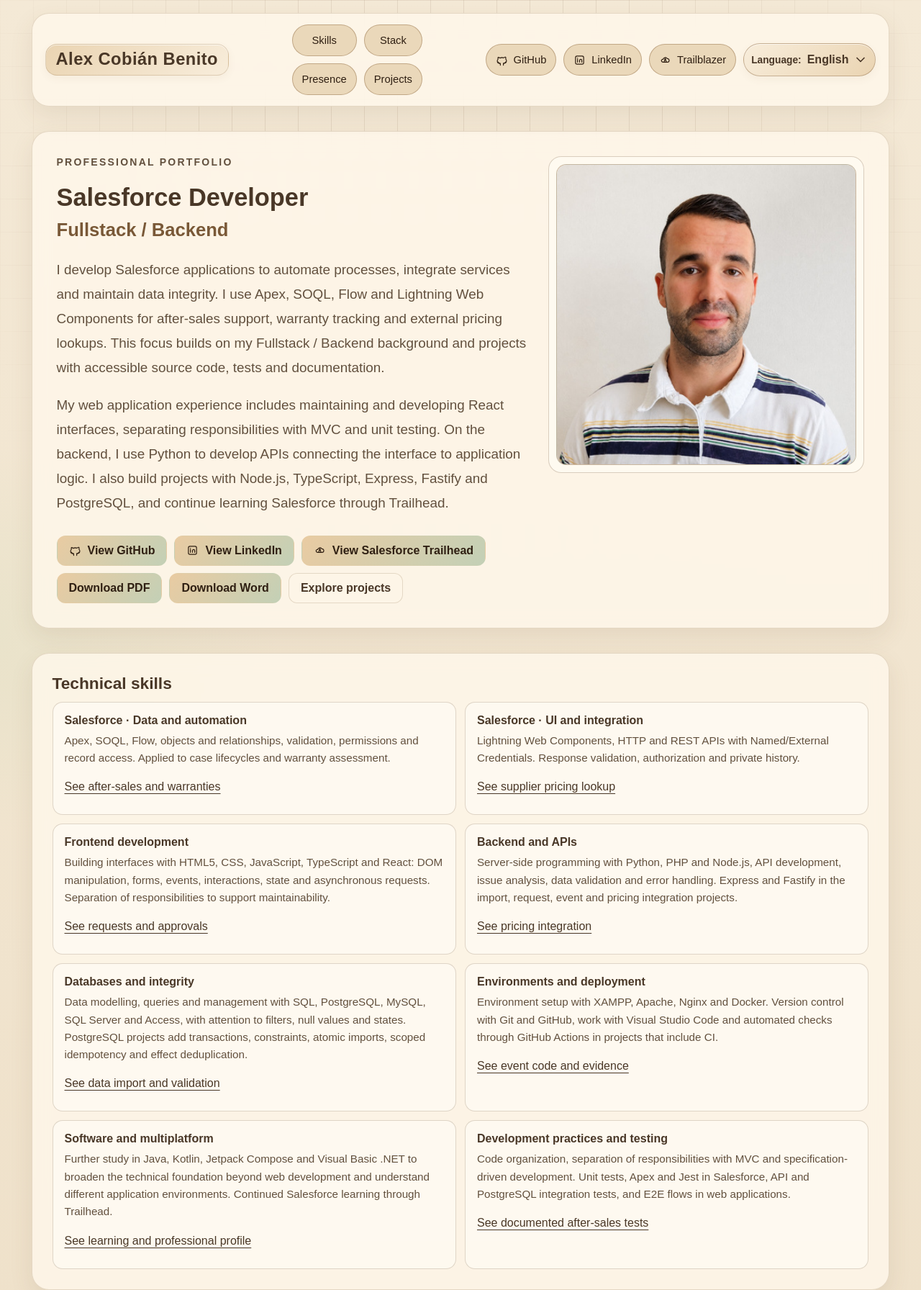
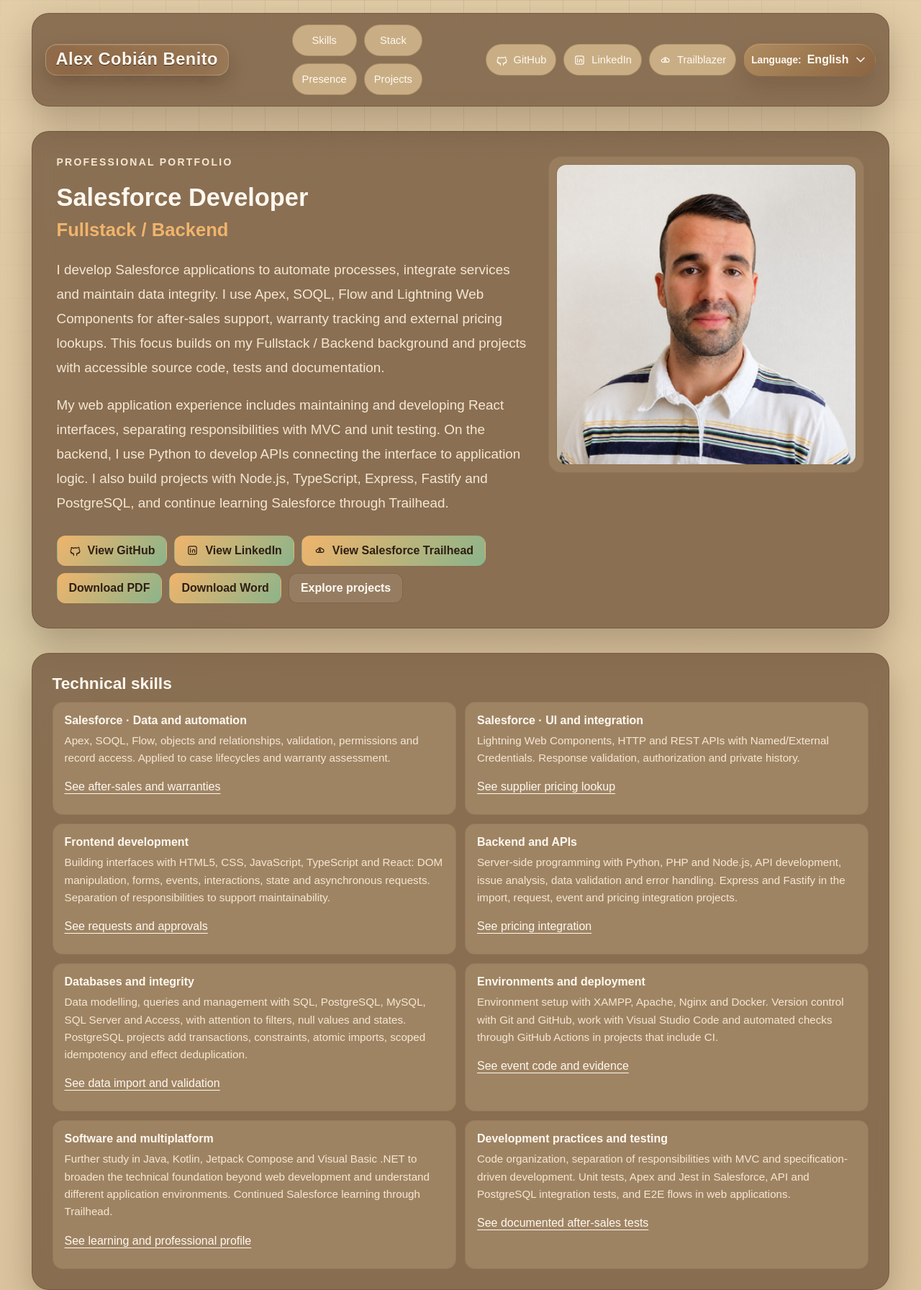
Before and after one commit to AlexC-0/alexcobian.com, a plain HTML site: page index.html in a window 1280 px wide. Shown: the top 1792 px of the page at 72% size. Drawn offline with Linux system fonts and the light colour scheme.

Commit message:
fix: restaurar la paleta original del portfolio
- Recuperar los colores, transparencias, degradados y sombras originales.
- Conservar el contenido, la disposición y los CV actuales.
- Declarar el esquema de color y actualizar la versión de caché del CSS.
- Verificar ambos idiomas, presentación adaptable y descargas.

```diff
--- a/index.html
+++ b/index.html
@@ -3,6 +3,7 @@
   <head>
     <meta charset="utf-8" />
     <meta name="viewport" content="width=device-width, initial-scale=1" />
+    <meta name="color-scheme" content="only light" />
     <meta http-equiv="Content-Security-Policy" content="default-src 'self'; base-uri 'self'; object-src 'none'; script-src 'self'; style-src 'self' https://fonts.googleapis.com; font-src https://fonts.gstatic.com; img-src 'self' data: https:; connect-src 'self'; form-action 'self'; upgrade-insecure-requests" />
     <meta name="referrer" content="strict-origin-when-cross-origin" />
     <title>Alex Cobián Benito | Desarrollador Salesforce · Fullstack / Backend</title>
@@ -23,7 +24,7 @@
     <link rel="preconnect" href="https://fonts.googleapis.com" />
     <link rel="preconnect" href="https://fonts.gstatic.com" crossorigin />
     <link href="https://fonts.googleapis.com/css2?family=Sora:wght@400;600;700;800&family=Manrope:wght@400;500;700&display=swap" rel="stylesheet" />
-    <link rel="stylesheet" href="styles.css?v=20261119-2" />
+    <link rel="stylesheet" href="styles.css?v=20261119-3" />
     <script src="app.js?v=20261119-2" defer>
     </script>
   </head>
--- a/styles.css
+++ b/styles.css
@@ -1,15 +1,16 @@
 :root {
-  --bg: #e3cfaf;
-  --bg2: #f4e9d6;
+  color-scheme: only light;
+  --bg: #cdb188;
+  --bg2: #e2cda8;
   --sand: #cdb188;
-  --text: #493727;
-  --muted: #62503e;
-  --line: rgba(143, 108, 70, 0.22);
-  --glass: rgba(255, 248, 235, 0.8);
-  --glass-soft: rgba(255, 252, 244, 0.65);
-  --primary: #e9cba2;
-  --secondary: #c3d0b6;
-  --shadow: 0 12px 32px rgba(112, 82, 46, 0.1);
+  --text: #fff8ef;
+  --muted: #f5e7d2;
+  --line: rgba(86, 60, 38, 0.36);
+  --glass: rgba(98, 69, 45, 0.68);
+  --glass-soft: rgba(112, 80, 53, 0.64);
+  --primary: #f0b46c;
+  --secondary: #8bb48b;
+  --shadow: 0 20px 50px rgba(56, 36, 19, 0.3);
   --anchor-offset: 134px;
   --layout-width: min(1448px, 93.2vw);
 }
@@ -60,7 +61,7 @@ body {
 .glass-soft {
   border: 1px solid rgba(122, 92, 62, 0.28);
   border-radius: 18px;
-  background: var(--glass-soft);
+  background: rgba(205, 177, 136, 0.22);
 }
 
 .topbar {
@@ -91,13 +92,15 @@ body {
   line-height: 1;
   font-weight: 800;
   letter-spacing: 0.02em;
-  border: 1px solid var(--line);
+  border: 1px solid rgba(255, 248, 239, 0.22);
   border-radius: 16px;
   background:
-    linear-gradient(135deg, #ead4b2, #f8eddb);
+    linear-gradient(135deg, rgba(139, 99, 66, 0.72), rgba(166, 124, 85, 0.6)),
+    linear-gradient(130deg, rgba(240, 180, 108, 0.22), rgba(139, 180, 139, 0.12));
   box-shadow:
-    inset 0 1px 0 rgba(255, 255, 255, 0.65),
-    0 4px 12px rgba(112, 82, 46, 0.06);
+    inset 0 1px 0 rgba(255, 248, 239, 0.16),
+    0 12px 28px rgba(47, 31, 18, 0.22);
+  text-shadow: 0 1px 0 rgba(47, 31, 18, 0.85), 0 10px 24px rgba(47, 31, 18, 0.3);
   white-space: nowrap;
   justify-self: start;
 }
@@ -145,11 +148,11 @@ body {
 
 .nav a,
 .top-links a {
-  color: #2f1f12;
+  color: #fff8ef;
   text-decoration: none;
   font-size: 0.92rem;
   border: 1px solid rgba(143, 108, 70, 0.45);
-  background: #ead8ba;
+  background: rgba(205, 177, 136, 0.96);
   border-radius: 999px;
   padding: 8px 13px;
   display: inline-flex;
@@ -161,7 +164,7 @@ body {
 .nav a:hover,
 .top-links a:hover {
   transform: translateY(-1px);
-  background: #e1c8a2;
+  background: rgba(214, 188, 149, 0.98);
 }
 
 .lang-switch {
@@ -170,21 +173,22 @@ body {
   flex-direction: column;
   align-items: stretch;
   min-width: 146px;
-  color: var(--text);
+  color: #fff8ef;
   font-weight: 700;
   gap: 7px;
   border-radius: 18px;
   padding: 10px 12px 12px;
   border-color: rgba(143, 108, 70, 0.45);
   background:
-    linear-gradient(135deg, #f8eddb, #ead4b2);
+    linear-gradient(135deg, rgba(180, 143, 98, 0.88), rgba(138, 98, 63, 0.9)),
+    linear-gradient(130deg, rgba(240, 180, 108, 0.16), rgba(139, 180, 139, 0.13));
   box-shadow:
-    inset 0 1px 0 rgba(255, 255, 255, 0.65),
-    0 4px 12px rgba(112, 82, 46, 0.06);
+    inset 0 1px 0 rgba(255, 248, 239, 0.18),
+    0 16px 32px rgba(60, 40, 20, 0.18);
 }
 
 .lang-label {
-  color: var(--text);
+  color: #fff8ef;
   font-size: 1rem;
   letter-spacing: 0.04em;
   text-transform: none;
@@ -197,7 +201,7 @@ body {
   border: 0;
   outline: 0;
   background: transparent;
-  color: var(--text);
+  color: #fff8ef;
   font: inherit;
   width: 100%;
   min-height: 34px;
@@ -233,10 +237,12 @@ body {
   z-index: 35;
   width: 100%;
   padding: 6px;
-  border: 1px solid var(--line);
+  border: 1px solid rgba(255, 248, 239, 0.24);
   border-radius: 14px;
-  background: #fff8eb;
-  box-shadow: var(--shadow);
+  background:
+    linear-gradient(145deg, rgba(111, 78, 49, 0.98), rgba(88, 60, 36, 0.98)),
+    rgba(205, 177, 136, 0.92);
+  box-shadow: 0 18px 36px rgba(47, 31, 18, 0.34);
   backdrop-filter: blur(12px);
   overflow: hidden;
 }
@@ -279,7 +285,7 @@ body {
   border: 1px solid transparent;
   border-radius: 10px;
   padding: 7px 10px;
-  color: var(--text);
+  color: #fff8ef;
   background: transparent;
   font: inherit;
   font-size: 0.94rem;
@@ -291,7 +297,7 @@ body {
 
 .lang-option:hover,
 .lang-option:focus-visible {
-  border-color: var(--line);
+  border-color: rgba(255, 248, 239, 0.28);
   background: rgba(205, 177, 136, 0.28);
 }
 
@@ -463,7 +469,7 @@ h3 {
   padding: 16px;
   border: 1px solid rgba(112, 82, 55, 0.22);
   border-radius: 14px;
-  background: var(--glass-soft);
+  background: rgba(205, 177, 136, 0.32);
 }
 
 .competency-grid h3 {
@@ -487,8 +493,8 @@ h3 {
   border: 1px solid rgba(143, 108, 70, 0.4);
   padding: 8px 11px;
   border-radius: 999px;
-  background: #edddc2;
-  color: #2f1f12;
+  background: rgba(205, 177, 136, 0.92);
+  color: #fff8ef;
   font-size: 0.9rem;
 }
 
@@ -520,8 +526,8 @@ h3 {
   padding: 4px 9px;
   border: 1px solid rgba(143, 108, 70, 0.4);
   border-radius: 999px;
-  color: #2f1f12;
-  background: #edddc2;
+  color: #fff8ef;
+  background: rgba(205, 177, 136, 0.9);
   font-size: 0.875rem;
   margin-bottom: 10px;
 }
@@ -537,7 +543,7 @@ h3 {
 }
 
 .card a {
-  color: var(--text);
+  color: #fff8ef;
   text-decoration: none;
   font-weight: 700;
   display: inline-flex;
@@ -614,7 +620,7 @@ h3 {
   height: 7px;
   flex: 0 0 7px;
   border-radius: 50%;
-  background: #67845a;
+  background: var(--secondary);
 }
 
 .tag-unpublished::before {
@@ -658,7 +664,7 @@ h3 {
 
 .footer p {
   margin: 0;
-  color: #4b311e;
+  color: var(--muted);
   font-size: 0.9rem;
 }
 
@@ -672,7 +678,7 @@ h3 {
   place-items: center;
   border-radius: 12px;
   border: 1px solid var(--line);
-  background: linear-gradient(130deg, #f8eddb, #ead4b2);
+  background: linear-gradient(130deg, rgba(97, 63, 36, 0.92), rgba(76, 49, 28, 0.92));
   color: var(--text);
   box-shadow: var(--shadow);
   backdrop-filter: blur(8px);
@@ -685,7 +691,7 @@ h3 {
 }
 
 .scroll-top:hover {
-  background: #e1c8a2;
+  background: linear-gradient(130deg, rgba(115, 73, 41, 0.96), rgba(92, 57, 32, 0.96));
 }
 
 .scroll-top.is-visible {
@@ -703,7 +709,7 @@ h3 {
 a:focus-visible,
 button:focus-visible,
 select:focus-visible {
-  outline: 2px solid #795837;
+  outline: 2px solid rgba(255, 248, 239, 0.92);
   outline-offset: 3px;
 }
 
@@ -893,7 +899,7 @@ select:focus-visible {
 .hero h1 { margin-bottom: 12px; }
 .hero-specialty {
   margin: 0 0 24px;
-  color: #795837;
+  color: var(--primary);
   font-family: "Sora", sans-serif;
   font-size: clamp(1.25rem, 2vw, 1.65rem);
   font-weight: 600;
@@ -907,7 +913,7 @@ select:focus-visible {
   padding-top: 20px;
   border-top: 1px solid var(--line);
   font-size: 1.15rem;
-  color: #795837;
+  color: var(--primary);
 }
 .salesforce-projects .project-card { border-top: 3px solid var(--secondary); }
 .project-card h4 {
@@ -927,7 +933,7 @@ summary {
   font-weight: 700;
   line-height: 1.5;
 }
-summary:focus-visible { outline: 2px solid #795837; outline-offset: 3px; }
+summary:focus-visible { outline: 2px solid rgba(255, 248, 239, 0.92); outline-offset: 3px; }
 .project-card details p { margin-top: 8px; font-size: 0.95rem; }
 .project-actions { align-items: center; padding-top: 4px; }
 .card a.evidence-link,
```
Also changed, not shown: 1 other file.
